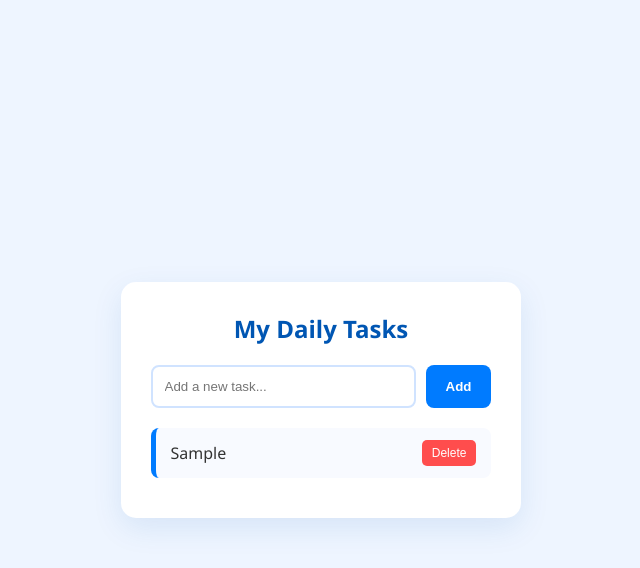
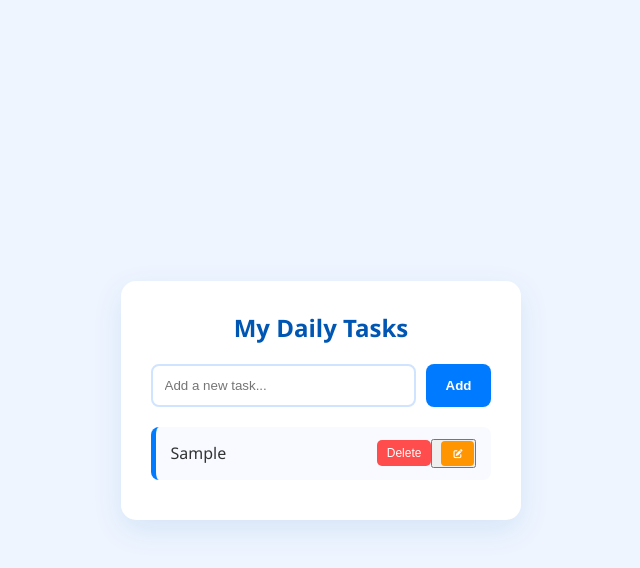
Before and after one commit to Byte-dev-ops/To.do, a plain HTML site: page index.html in a window 1280 px wide. Both pictures are taken after typing "Sample" into the empty fields and a click on the button "Add". Shown: the whole page, without its empty margins (349-989 px from the left). Drawn offline with Linux system fonts and the light colour scheme.

Commit message:
Edit button feature added

```diff
--- a/index.html
+++ b/index.html
@@ -5,6 +5,7 @@
     <meta name="viewport" content="width=device-width, initial-scale=1.0">
     <title>To Do Web Application</title>
     <link rel="stylesheet" href="styles.css">
+    <link rel="stylesheet" href="https://cdnjs.cloudflare.com/ajax/libs/font-awesome/6.5.1/css/all.min.css">
 </head>
 <body>
     <div id="main">
@@ -12,7 +13,7 @@
             <div id="to-do-card">
                 <h2>My Daily Tasks</h2>
                 <div class="input-group">
-                    <input type="text" id="input-text" placeholder="Add a new task...">
+                    <input type="text" id="input-text" placeholder="Add a new task..." autofocus>
                     <button id="add-button">Add</button>
                 </div>
                 <ul id="todo-list">
--- a/script.js
+++ b/script.js
@@ -14,6 +14,7 @@ function createTodo() {
     li.innerHTML = `
     <span class="task-text">${text}</span>
     <button class="Delete-btn" >Delete</button>
+    <button><i class="fas fa-edit edit-btn" ></i></button>
     `;
 
     li.querySelector('.task-text').addEventListener('click', function () {
--- a/styles.css
+++ b/styles.css
@@ -111,3 +111,26 @@ li:hover {
 .Delete-btn:hover {
     background-color: #cc0000;
 }
+
+.edit-btn {
+    background-color: #FF9500;
+    color: #FFFFFF;
+    border: none !important;
+    outline: none !important;
+    display: flex;
+    cursor: pointer;
+    margin-left: 8px;
+    font-size: 9px;
+    border-radius: 4px;
+    padding: 8px 12px;
+    align-items: center;
+    justify-content: center;
+    appearance: none;
+}
+
+.edit-btn:hover , .edit-btn:focus {
+    background-color: #E67E22;
+    outline: none !important;
+    box-shadow: none !important;
+    appearance: none;
+}
```
